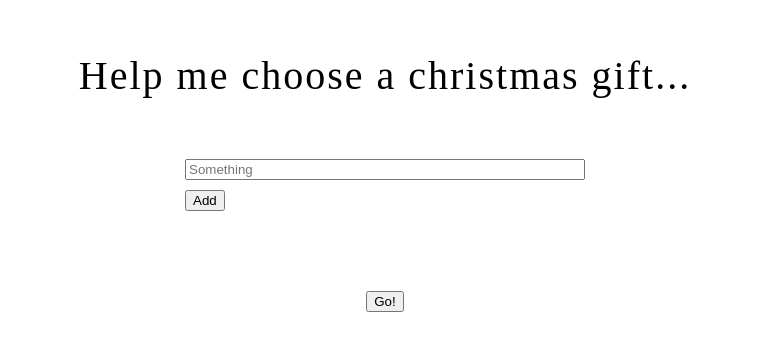
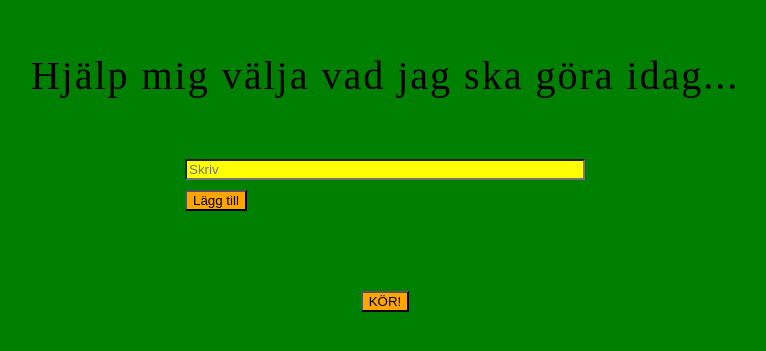
Before and after one commit to Tonelli84/Do-your-best, a plain HTML site: page Index.html in a window 1280 px wide. Shown: the part 125-476 px from the top of the page, without its empty margins (255-1021 px from the left). Drawn offline with nearby package versions, Linux system fonts and the light colour scheme.

Commit message:
Add files via upload
Nytt med Färg - lyckades inte med fet stil

```diff
--- a/Index.html
+++ b/Index.html
@@ -6,15 +6,15 @@
       <link href="./main.css" rel="stylesheet" type="text/css">
     </head>
     <body>
-      <h1>Help me choose a christmas gift... </h1>
+      <h1>Hjälp mig välja vad jag ska göra idag... </h1>
         <div class="inputSection">
           <div class="inputs">
-            <input placeholder="Something"></input>
+            <input placeholder="Skriv"></input>
         </div>
-        <button class="addOption">Add</button>
+        <button class="addOption">Lägg till</button>
       </div>
       <div class="resultSection"></div></div>
-      <button class="submit">Go!</button>
+      <button class="submit">KÖR!</button>
 
   <script src="https://code.jquery.com/jquery-3.2.1.min.js"></script>
   <script>
--- a/main.css
+++ b/main.css
@@ -4,7 +4,13 @@ flex-direction: column;
 justify-content: center;
 align-items: center;
 margin-top: 150px;
+background-color: green
 }
+
+button {
+background-color: orange;
+}
+
 h1{
 font-weight: lighter;
 font-size: 40px;
@@ -22,6 +28,7 @@ margin-bottom: 0px;
  }
 input {
   margin-top: 10px;
+  background-color: yellow;
 }
 .addOption {
   margin-top: 10px;
```
